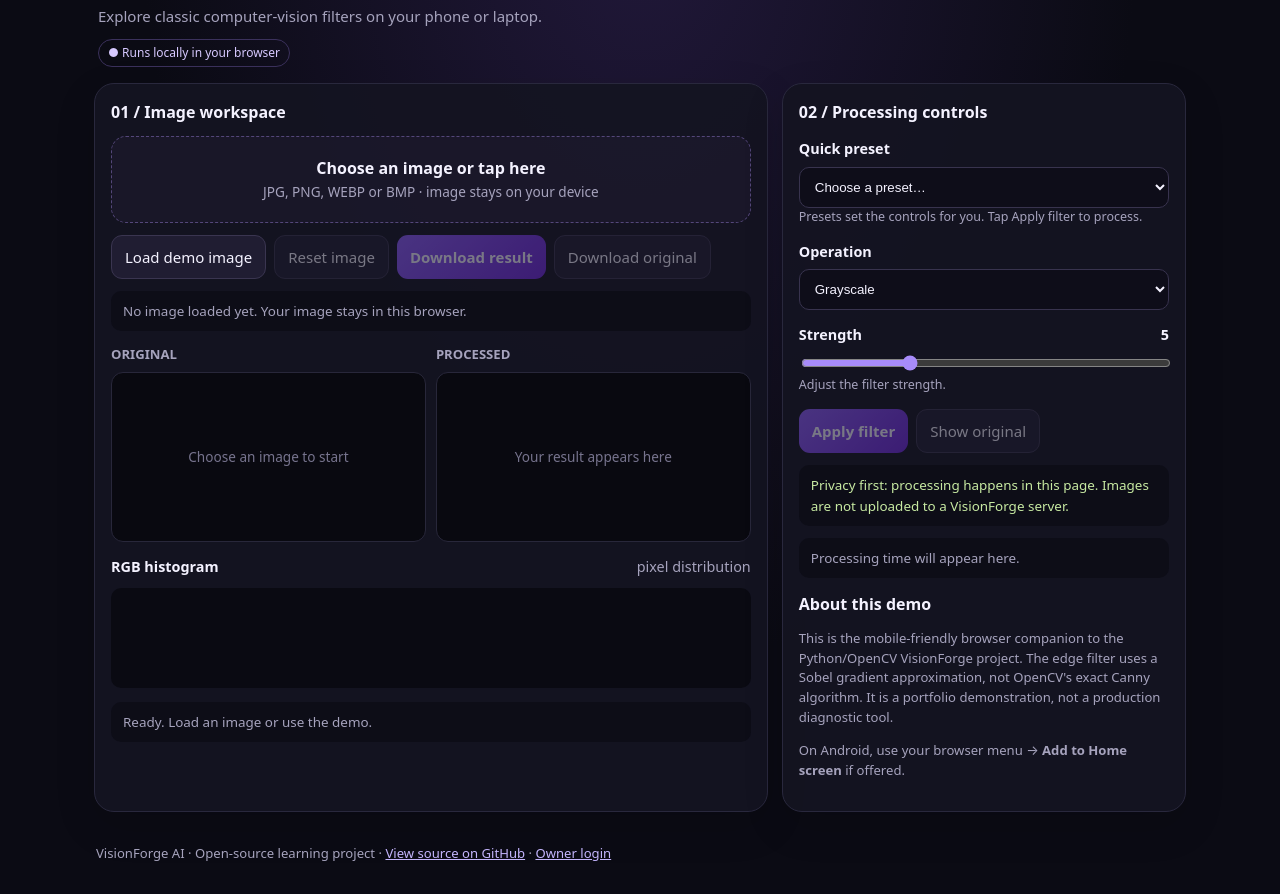
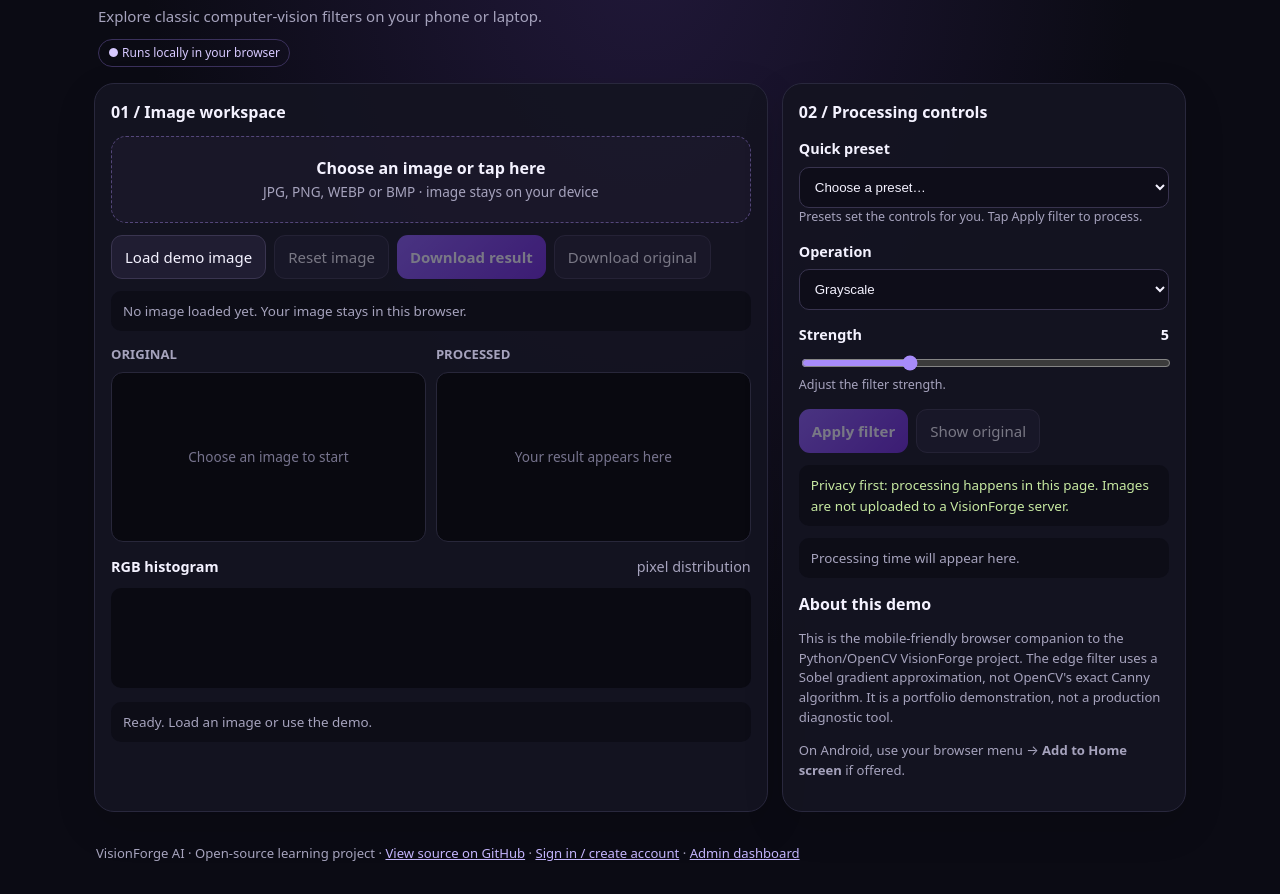
Before and after one commit to ruhioki/VisionForge-AI, a plain HTML site: page web-app/index.html in a window 1280 px wide. Shown: the part 96-990 px from the top of the page. Drawn offline with Linux system fonts and the light colour scheme; a script that the page names is missing.

Commit message:
Link homepage to shared account login

```diff
--- a/web-app/index.html
+++ b/web-app/index.html
@@ -26,7 +26,7 @@
 <div class="field"><button id="install" hidden>Install app</button><p class="note">On Android, use your browser menu → <b>Add to Home screen</b> if offered.</p></div>
 </aside>
 </main>
-<footer class="footer"><span id="site-footer-text">VisionForge AI · Open-source learning project</span> · <a href="https://github.com/ruhioki/VisionForge-AI">View source on GitHub</a> · <a href="./admin.html">Owner login</a></footer>
+<footer class="footer"><span id="site-footer-text">VisionForge AI · Open-source learning project</span> · <a href="https://github.com/ruhioki/VisionForge-AI">View source on GitHub</a> · <a href="./login.html">Sign in / create account</a> · <a href="./admin.html">Admin dashboard</a></footer>
 <script>
 (()=>{'use strict';
 const $=id=>document.getElementById(id);let original=null,current=null,imageName='visionforge',showingOriginal=false,deferredPrompt=null;
```
